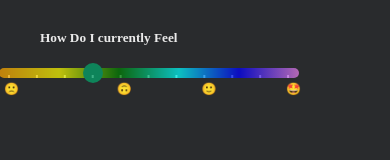
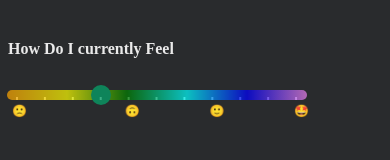
Before and after one commit to MichaelDimmitt/fancy-slider, a plain HTML site: page fancy-slider.html in a window 390 px wide. Drawn offline with Linux system fonts and the light colour scheme.

Commit message:
make a better experience for mobile

```diff
--- a/fancy-slider.html
+++ b/fancy-slider.html
@@ -11,12 +11,10 @@
   background-position: 0 bottom;
   position: relative;
 }
-
 .range > input {
   width: 300px;
   margin: 0 -9px; /* Critical adjustment */
 }
-
 .slider {
   -webkit-appearance: none;
   width: 400px;
@@ -32,7 +30,6 @@
   transition: opacity .2s;
   border-radius: 20px;
 }
-
 .slider::-webkit-slider-thumb {
   -webkit-appearance: none;
   appearance: none;
@@ -42,7 +39,6 @@
   background: #04AA6D;
   cursor: pointer;
 }
-
 .slider::-moz-range-thumb {
   width: 25px;
   height: 25px;
@@ -53,10 +49,8 @@
 .di {
   display: inline-block;
 }
-
 .w5 {
   width: 12rem;
-  margin-left: 2rem;
 }
 .start {
   left: -4px;
@@ -68,7 +62,6 @@
   left: calc(70% - 4px);
 }
 .end {
-
   left: calc(100% - 4px);
 }
 .label {
@@ -85,11 +78,14 @@
     background: -moz-linear-gradient(right, orange, yellow, green, cyan, blue, violet); /* For Firefox 3.6 to 15 */
     background: linear-gradient(to right, orange , yellow, green, cyan, blue, violet); /* Standard syntax (must be last) */
 }
+.mv2 { margin: 2rem 0rem; }
 .dark { background-color: #292b2d; color: #eaeaea; }
+.ml1 { margin-left: 0.5rem; }
 </style>
 <html class="dark">
-  <h5 class="di w5">How Do I currently Feel</h5>
-  <div class="range" style="--step:1; --min:0; --max:10">
+  <meta name="viewport" content="width=device-width, initial-scale=1">
+  <span class="di w5 mv2"><strong>How Do I currently Feel</strong></span>
+  <div class="range ml1" style="--step:1; --min:0; --max:10">
     <span class="start label" title="youch" alt="0">🙁</span>
     <span class="mid1 label" title="Feels like a wednesday" alt="4">🙃</span>
     <span class="mid2 label" title="I feel fine" alt="7">🙂</span>
```
